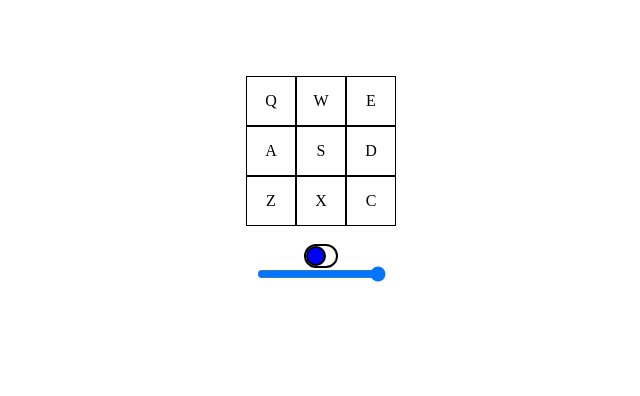
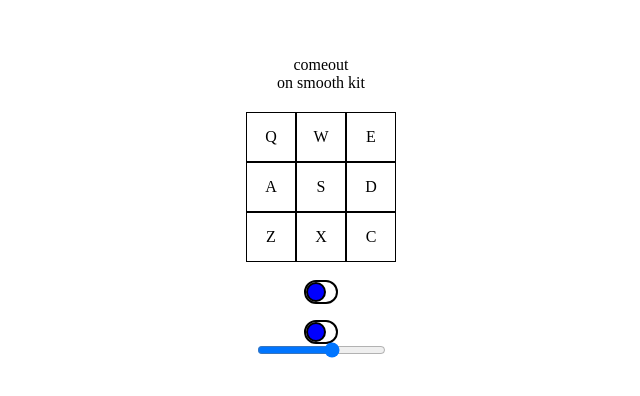
Before and after one commit to bolajiakanji/drum-machine, a React (Vite) app: page / in a window 1280 px wide. Shown: the part 104-500 px from the top of the page, without its empty margins (319-959 px from the left). Built offline with nearby package versions, Linux system fonts and the light colour scheme.

Commit message:
implement kit changing and volume

```diff
--- a/src/App.css
+++ b/src/App.css
@@ -41,8 +41,9 @@
   border-radius: 50px;
   margin-top: 20px;
   outline: 2px solid black;
+  padding: 0.3px;
 }
-#switch_float {
+.switch_float {
   width: 20px;
   height: 20px;
   border-radius: 50px;
--- a/src/App.jsx
+++ b/src/App.jsx
@@ -1,40 +1,5 @@
 import React, { useEffect, useState } from "react";
 import "./App.css";
-
-function App() {
-  const [sound, setSound] = useState("");
-  const [on, setOn] = useState(true);
-  const [soundVolume, setSoundVolume] = useState(60);
-
-  useEffect(() => {
-    document.addEventListener("keydown", listener);
-  }, []);
-  // const show = function (e) {
-  //   console.log(e.key)
-  // }
-
-  // return (
-  //   <>
-  //     <div id="container" onKeyDown={show}>
-  //       <button id="btn">G</button>
-  //       <button id="btn">N</button>
-  //       <button id="btn"> M</button>
-  //       <p>whereare you going </p>
-  //     </div>
-  //   </>
-  // );
-  const handleOnchange = function () {
-    let range_volume = document.getElementById("rangeVolume").value;
-    setSoundVolume(range_volume);
-    console.log(soundVolume);
-  };
-  const listener = function (e) {
-    console.log(e.key);
-    let keyp = e.key;
-
-    playsound(keyp.toUpperCase());
-    console.log("remove");
-  };
 const drumpads = [
   {
     keyCode: 81,
@@ -91,6 +56,124 @@ function App() {
     url: "https://s3.amazonaws.com/freecodecamp/drums/Cev_H2.mp3",
   },
 ];
+const bankTwo = [
+  {
+    keyCode: 81,
+    keyTrigger: "Q",
+    id: "Chord-1",
+    url: "https://s3.amazonaws.com/freecodecamp/drums/Chord_1.mp3",
+  },
+  {
+    keyCode: 87,
+    keyTrigger: "W",
+    id: "Chord-2",
+    url: "https://s3.amazonaws.com/freecodecamp/drums/Chord_2.mp3",
+  },
+  {
+    keyCode: 69,
+    keyTrigger: "E",
+    id: "Chord-3",
+    url: "https://s3.amazonaws.com/freecodecamp/drums/Chord_3.mp3",
+  },
+  {
+    keyCode: 65,
+    keyTrigger: "A",
+    id: "Shaker",
+    url: "https://s3.amazonaws.com/freecodecamp/drums/Give_us_a_light.mp3",
+  },
+  {
+    keyCode: 83,
+    keyTrigger: "S",
+    id: "Open-HH",
+    url: "https://s3.amazonaws.com/freecodecamp/drums/Dry_Ohh.mp3",
+  },
+  {
+    keyCode: 68,
+    keyTrigger: "D",
+    id: "Closed-HH",
+    url: "https://s3.amazonaws.com/freecodecamp/drums/Bld_H1.mp3",
+  },
+  {
+    keyCode: 90,
+    keyTrigger: "Z",
+    id: "Punchy-Kick",
+    url: "https://s3.amazonaws.com/freecodecamp/drums/punchy_kick_1.mp3",
+  },
+  {
+    keyCode: 88,
+    keyTrigger: "X",
+    id: "Side-Stick",
+    url: "https://s3.amazonaws.com/freecodecamp/drums/side_stick_1.mp3",
+  },
+  {
+    keyCode: 67,
+    keyTrigger: "C",
+    id: "Snare",
+    url: "https://s3.amazonaws.com/freecodecamp/drums/Brk_Snr.mp3",
+  },
+];
+
+function App() {
+  const [sound, setSound] = useState("on smooth kit");
+  const [on, setOn] = useState(true);
+  const [soundVolume, setSoundVolume] = useState(0.6);
+  const [drumSoundType, setDrumSoundType] = useState(drumpads);
+
+  useEffect(() => {
+    document.addEventListener("keydown", listener);
+  }, [on]);
+  // const show = function (e) {
+  //   console.log(e.key)
+  // }
+
+  // return (
+  //   <>
+  //     <div id="container" onKeyDown={show}>
+  //       <button id="btn">G</button>
+  //       <button id="btn">N</button>
+  //       <button id="btn"> M</button>
+  //       <p>whereare you going </p>
+  //     </div>
+  //   </>
+  // );
+  const handleOnchange = function (e) {
+    if (on) {
+      let range_volume = e.target.value;
+      setSoundVolume(e.target.value);
+      console.log(soundVolume);
+      // let audioElements = document.getElementsByClassName('clip');
+      // for (let index=0; index<audioElements.length; index++) {
+      //   audioElements[index].volume=e.target.value
+      setTimeout(() => {
+        setSound(`Volume : ${e.target.value *100}%`)
+      }, 200);
+    }
+  };
+  const listener = function (e) {
+    if (on) {
+      console.log(e.key);
+      let keyp = e.key;
+
+      playsound(keyp.toUpperCase());
+      console.log("remove");
+    }
+  };
+  function soundtype() {
+    if (on) {
+      let ft = document.getElementsByClassName("switch_float");
+
+      if (drumSoundType === drumpads) {
+        setSound("kit1");
+        setDrumSoundType(bankTwo);
+      } else {
+        setSound("kit2");
+        setDrumSoundType(drumpads);
+      }
+      return drumSoundType === drumpads
+        ? (ft[1].style.float = "right")
+        : (ft[1].style.float = "left");
+    }
+  }
 
   function playsound(selector) {
     if (on) {
@@ -100,27 +183,31 @@ function App() {
         console.log(audio);
         let id_sound = audio.parentNode.id;
         setSound(id_sound);
-        audio.volume = Math.round(soundVolume / 100);
+        audio.volume = soundVolume
+        console.log(audio.volume)
         audio.play();
       }
     }
   }
   const handleOnclick = function () {
-    let ft = document.getElementById("switch_float");
+    let ft = document.getElementsByClassName("switch_float");
 
     if (!on) {
       setOn(true);
+      setSound(drumSoundType === drumpads ? "kit2" : "kit1");
     } else {
       setOn(false);
+      setSound("");
     }
-    on ? (ft.style.float = "right") : (ft.style.float = "left");
+    on ? (ft[0].style.float = "right") : (ft[0].style.float = "left");
   };
 
   return (
     <div id="drum-machine">
+      <div>comeout</div>
       <div id="display">{sound}</div>
       <div id="drumpad_container">
-        {drumpads.map((drumpad) => (
+        {drumSoundType.map((drumpad) => (
           <div
             key={drumpad.id}
             className="drum-pad"
@@ -139,6 +226,7 @@ function App() {
         ))}
       </div>
       <Power onOn={handleOnclick} />
+      <SoundBotton onSoundType={soundtype} />
       <Slider onVolumeChange={handleOnchange} volumeValue={soundVolume} />
     </div>
   );
@@ -146,11 +234,35 @@ function App() {
 
 export default App;
 
+//  drp.map((drhg,i,arr) => {
+//  return (
+
+//                 <div
+//                   key={arr[i].id}
+//                   className="drum-pad"
+//                   id={arr[i].id}
+//                   onClick={(e) => {
+//                     playsound(arr[i].keyTrigger);
+//                   }}
+//                 >
+//                   <p>{arr[i].keyTrigger}</p>
+//                   <audio
+//                     src={arr[i].u
+
 function Power({ onOn }) {
   return (
     <>
       <div className="switch" onClick={onOn}>
-        <div id="switch_float"></div>
+        <div className="switch_float"></div>
+      </div>
+    </>
+  );
+}
+function SoundBotton({ onSoundType }) {
+  return (
+    <>
+      <div className="switch" onClick={onSoundType}>
+        <div className="switch_float"></div>
       </div>
     </>
   );
@@ -162,10 +274,10 @@ function Slider({ onVolumeChange, volumeValue }) {
       <input
         type="range"
         id="rangeVolume"
-        defaultValue={volumeValue}
-        min={0}
-        max={1}
-        step={0.01}
+        value={volumeValue}
+        min="0"
+        max="1"
+        step="0.01"
         onChange={onVolumeChange}
       />
     </>
```
Lines whose indentation alone changed are shown as unchanged.
